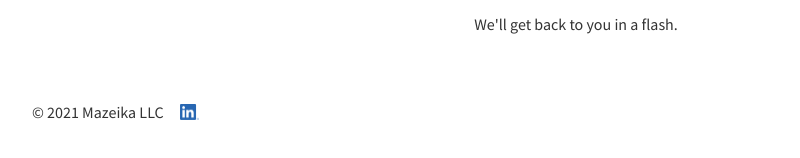
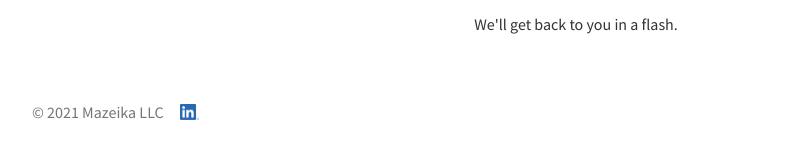
Before and after one commit to foldleftdev/foldleft.dev, a Next.js app: page /thanks in a window 1280 px wide. Shown: the part 218-376 px from the top of the page, without its empty margins (64-864 px from the left). Built offline with nearby package versions, Linux system fonts and the light colour scheme.

Commit message:
Mute footer text

```diff
--- a/components/layout.module.css
+++ b/components/layout.module.css
@@ -13,6 +13,7 @@
 }
 
 .footer {
+    color: var(--muted-1);
     display: flex;
     align-items: center;
     gap: 1em;
```
